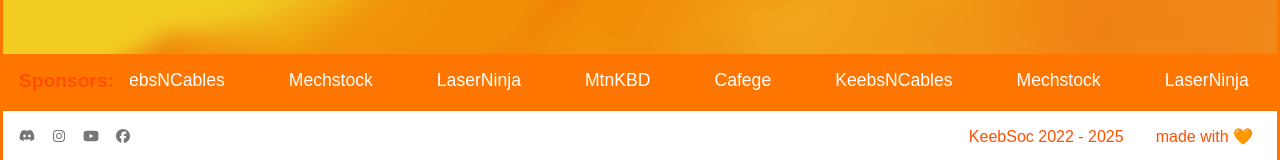
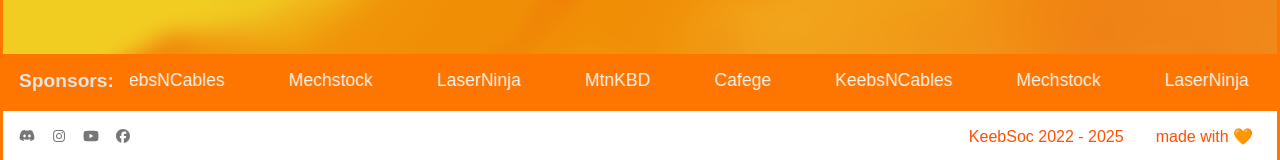
Before and after one commit to UNSW-KeebSoc/site, a Next.js app: page / in a window 1280 px wide. Shown: the part 635-795 px from the top of the page. Built offline with nearby package versions, Linux system fonts and the light colour scheme.

Commit message:
made sponsors clickable

```diff
--- a/src/app/(default)/page.tsx
+++ b/src/app/(default)/page.tsx
@@ -2,14 +2,28 @@ import CarouselCard from "@/components/Carousel/CarouselCard";
 import SponsorScroller from "@/components/SponsorScroller";
 // import Button from "@/components/Button";
 
-const sentences = [
-    "Cafege",
-    "KeebsNCables",
-    "Mechstock",
-    "LaserNinja",
-    "MtnKBD",
-];
-
+const sponsors = [
+    {
+        name: "Cafege",
+        link: "https://cafege.com.au/",
+    },
+    {
+        name: "KeebsNCables",
+        link: "https://keebzncables.com/",
+    },
+    {
+        name: "Mechstock",
+        link: "https://mechstock.com.au",
+    },
+    {
+        name: "LaserNinja",
+        link: "https://laserninja.com",
+    },
+    {
+        name: "MtnKBD",
+        link: "https://mtnkbd.com",
+    }
+]
 export default function Home() {
     return (
         <>
@@ -19,7 +33,7 @@ export default function Home() {
                 button="hello"
                 linkURL="#"
             />
-            <SponsorScroller sentences={sentences} />
+            <SponsorScroller sentences={sponsors} />
 
             {/* <Button link="#">Hello</Button> */}
         </>
--- a/src/components/SponsorScroller.module.css
+++ b/src/components/SponsorScroller.module.css
@@ -17,6 +17,7 @@
     font-size: 1.2rem;
     padding: 0;
     margin: 0;
+    color: var(--gray-200);
 }
 
 .container {
@@ -50,8 +51,12 @@
 .sentence {
     margin: 0 2rem;
     font-size: 1.1rem;
+    color: var(--gray-100)
 }
 
+.sentence:hover {
+    color: var(--orange-400);
+}
 @keyframes scroll {
     from {
         transform: translateX(0);
--- a/src/components/SponsorScroller.tsx
+++ b/src/components/SponsorScroller.tsx
@@ -4,8 +4,13 @@ import { useEffect, useRef, useState } from "react";
 import styles from "./SponsorScroller.module.css";
 // import Image from "next/image";
 
+interface Sponsor {
+    name: string;
+    link: string;
+}
+
 interface SponsorScrollerProps {
-    sentences: string[];
+    sentences: Sponsor[];
     speed?: number;
     label?: string;
 }
@@ -82,8 +87,9 @@ export default function SponsorScroller({
             <div className={styles.scrollWrapper}>
                 <div ref={containerRef} className={styles.container}>
                     <div ref={contentRef} className={styles.content}>
-                        {repeatedContent.map((sentence, index) => (
-                            <span key={index} className={styles.sentence}>
+                        {repeatedContent.map((sponsor, index) => (
+                            <a key={index} className={styles.sentence} href={sponsor.link}>
+                                {sponsor.name}
                                 {/* <Image
                                     src={`/icons/${sentence.toLowerCase()}.png`}
                                     alt={sentence}
@@ -91,9 +97,7 @@ export default function SponsorScroller({
                                     height={24}
                                     className={styles.sponsor}
                                 /> */}
-
-                                {sentence}
-                            </span>
+                            </a>
                         ))}
                     </div>
                 </div>
```
